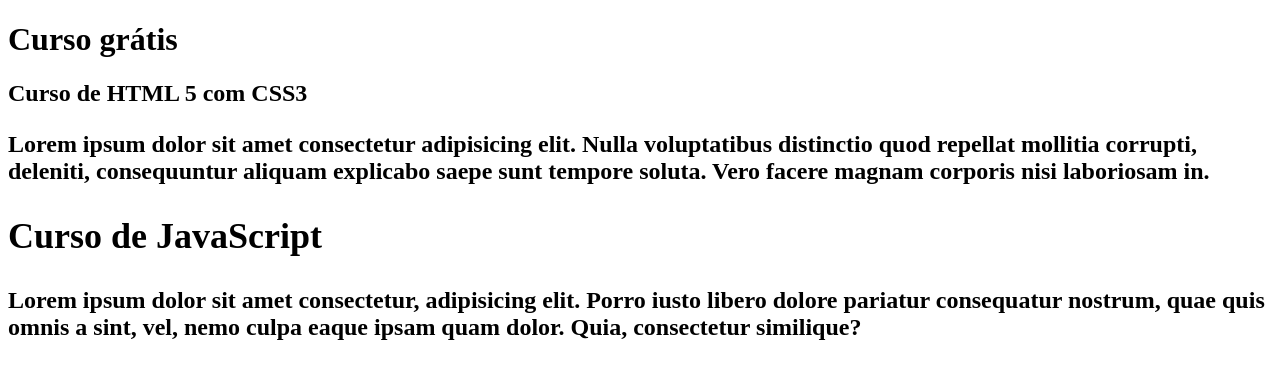
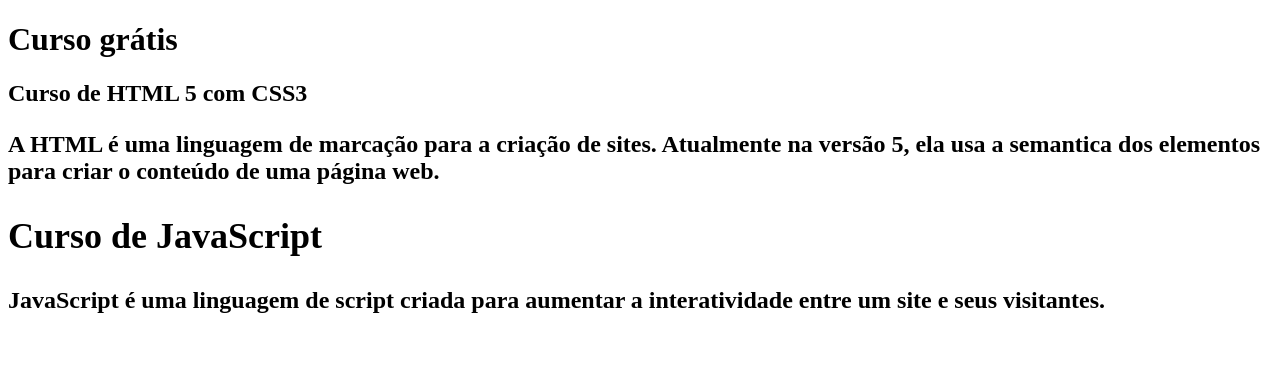
Before and after one commit to CarvalhoEli/projeto-site, a plain HTML site: page index.html in a window 1280 px wide. Drawn offline with Linux system fonts and the light colour scheme.

Commit message:
Update index.html

```diff
--- a/index.html
+++ b/index.html
@@ -13,10 +13,10 @@
               </header>
               <article>
                 <h2>Curso de HTML 5 com CSS3<h2>
-                    <P>Lorem ipsum dolor sit amet consectetur adipisicing elit. Nulla voluptatibus distinctio quod repellat mollitia corrupti, deleniti, consequuntur aliquam explicabo saepe sunt tempore soluta. Vero facere magnam corporis nisi laboriosam in.</P>
+                    <P>A HTML é uma linguagem de marcação para a criação de sites. Atualmente na versão 5, ela usa a semantica dos elementos para criar o conteúdo de uma página web.</P>
                 <article>
                     <h2>Curso de JavaScript</h2>
-                    <p>Lorem ipsum dolor sit amet consectetur, adipisicing elit. Porro iusto libero dolore pariatur consequatur nostrum, quae quis omnis a sint, vel, nemo culpa eaque ipsam quam dolor. Quia, consectetur similique?</p>
+                    <p>JavaScript é uma linguagem de script criada para aumentar a interatividade entre um site e seus visitantes.</p>
                 </article>
     </main>
 </body>
```
